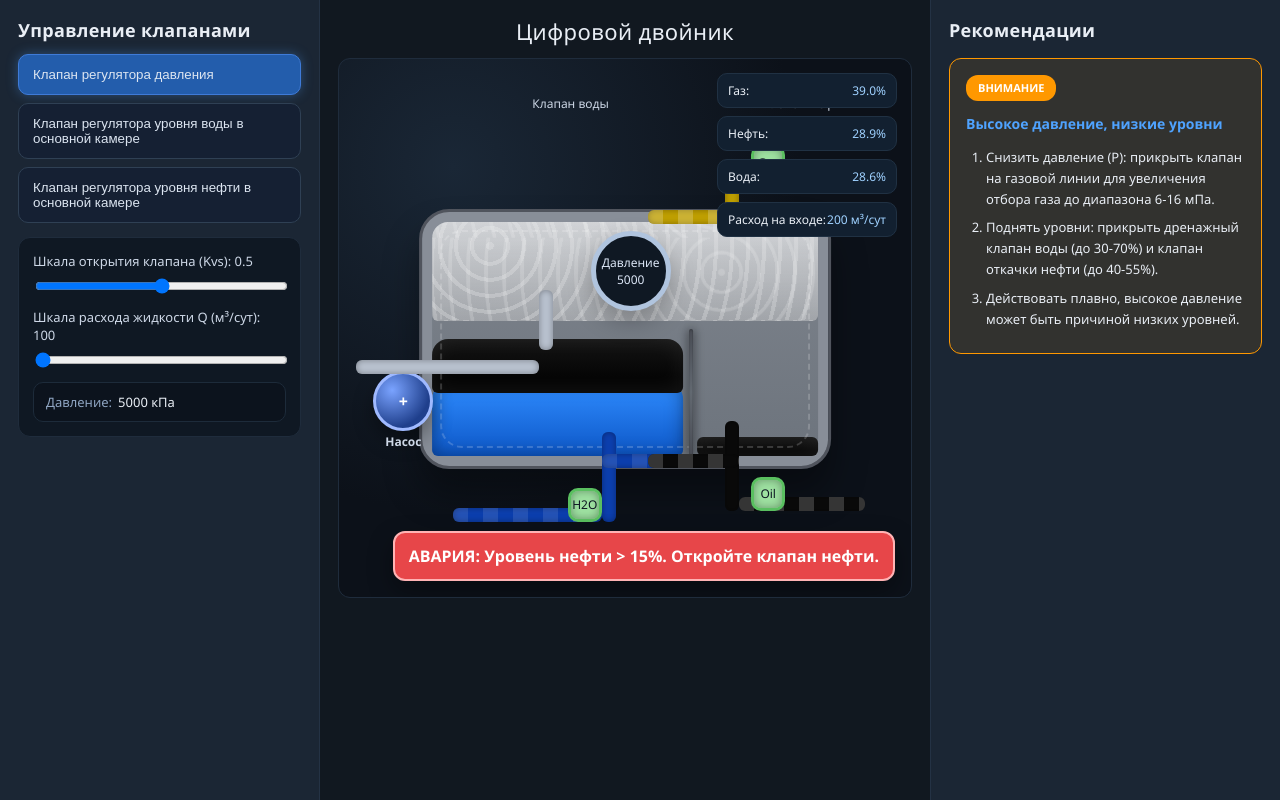
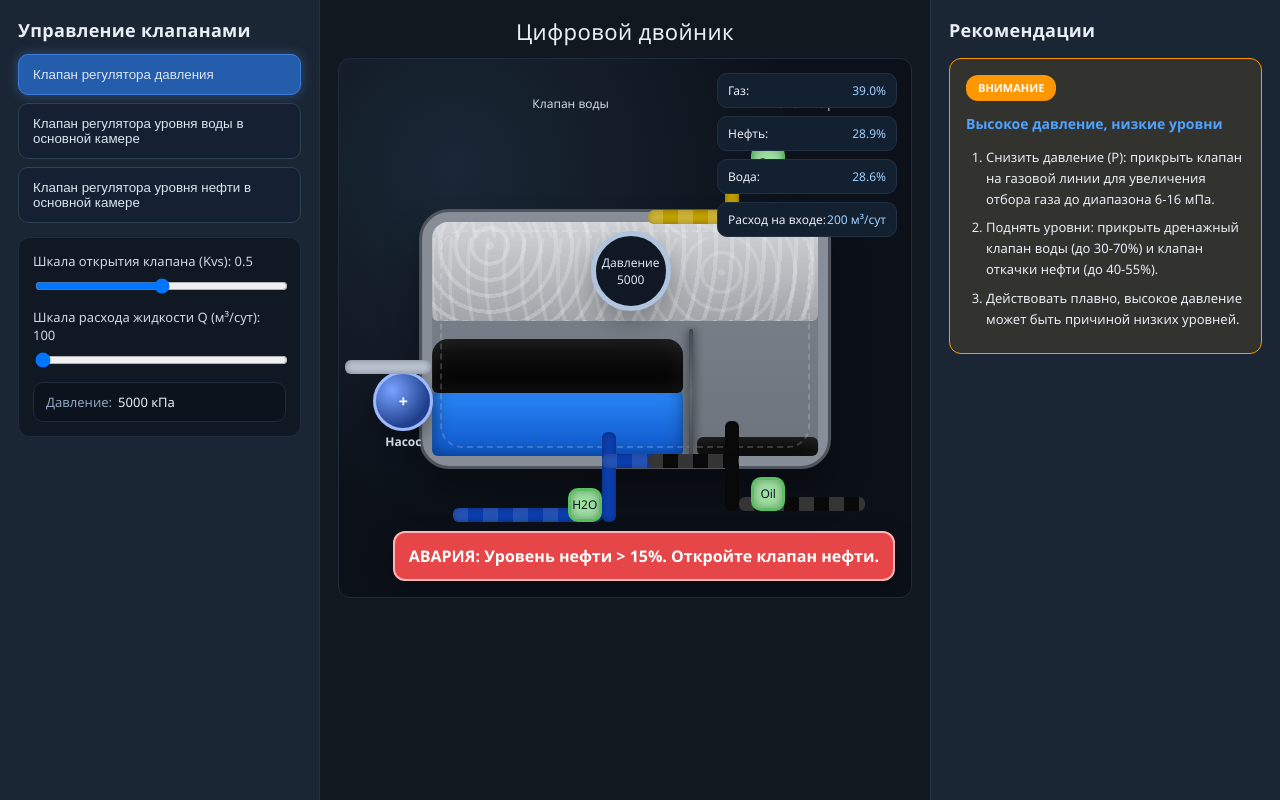
Before and after one commit to nastenkabazhina/XTb-25-1, a plain HTML site: page index.html in a window 1280 px wide. Drawn offline with Linux system fonts and the light colour scheme.

Commit message:
fix: initial pipes

```diff
--- a/index.html
+++ b/index.html
@@ -93,10 +93,7 @@
 
         <!-- Трубопроводы -->
         <!-- Входная труба -->
-        <div class="pipe" id="inletPipe" style="left: 3%; top: 56%; width: 32%; height: 14px;">
-          <div class="flow"></div>
-        </div>
-        <div class="pipe vertical" style="left: 35%; top: 43%; height: 60px;">
+        <div class="pipe" id="inletPipe" style="left: 1%; top: 56%; width: 15%; height: 14px;">
           <div class="flow"></div>
         </div>
 
```
